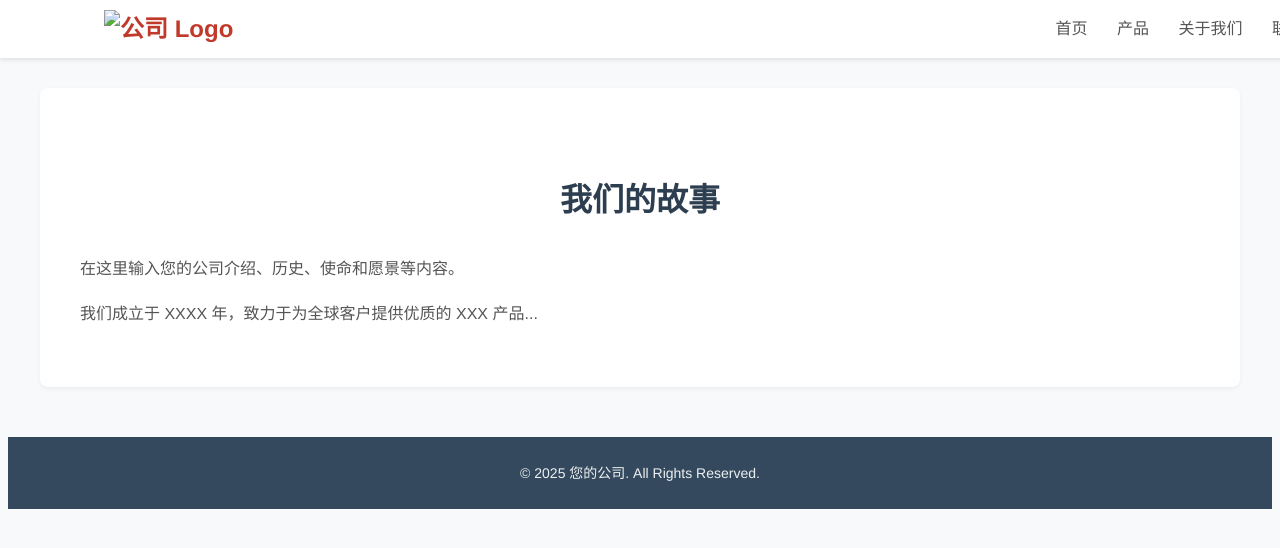
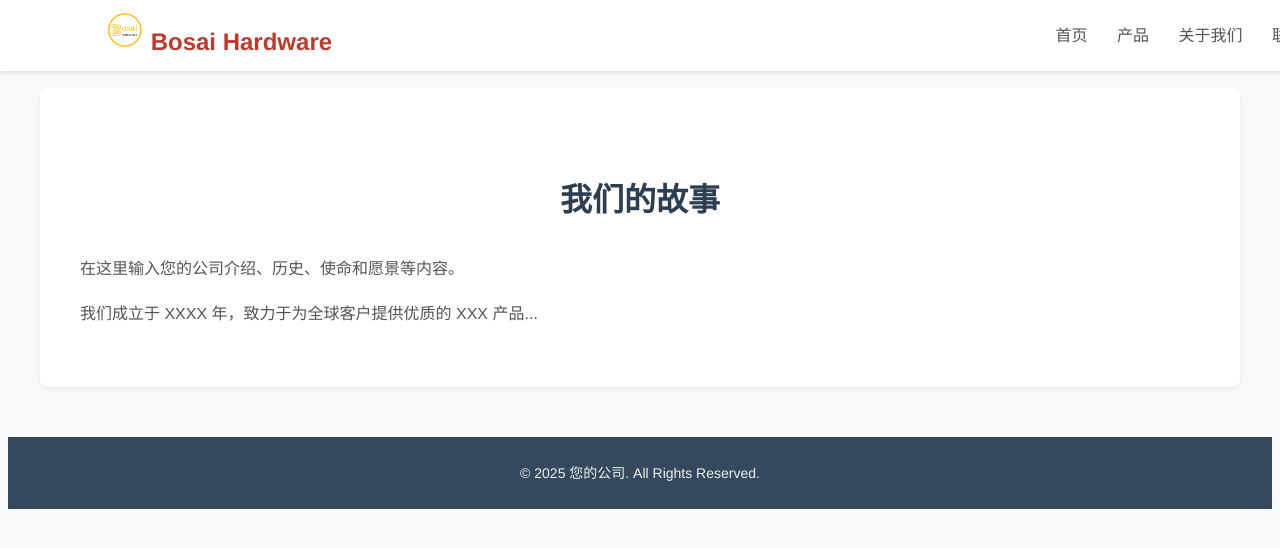
Before and after one commit to bosai-home/hardware, a plain HTML site: page about.html in a window 1280 px wide. Drawn offline with Linux system fonts and the light colour scheme.

Commit message:
Update about.html

```diff
--- a/about.html
+++ b/about.html
@@ -3,14 +3,16 @@
 <head>
     <meta charset="UTF-8">
     <meta name="viewport" content="width=device-width, initial-scale=1.0">
-    <title>关于我们 - 您的公司名称</title>
+    <title>Bosai Home Hardware</title>
     <link rel="stylesheet" href="style.css">
 </head>
 <body>
 
     <header>
         <div class="header-content">
-            <div class="logo"><img src="images/logo.png" alt="公司 Logo"></div>
+         <div class="logo">
+           <img src="image/BOSAI HARDWARE 4.png" alt="logo">  Bosai Hardware
+        </div>
             <nav>
                 <a href="index.html">首页</a>
                 <a href="#">产品</a>
```
